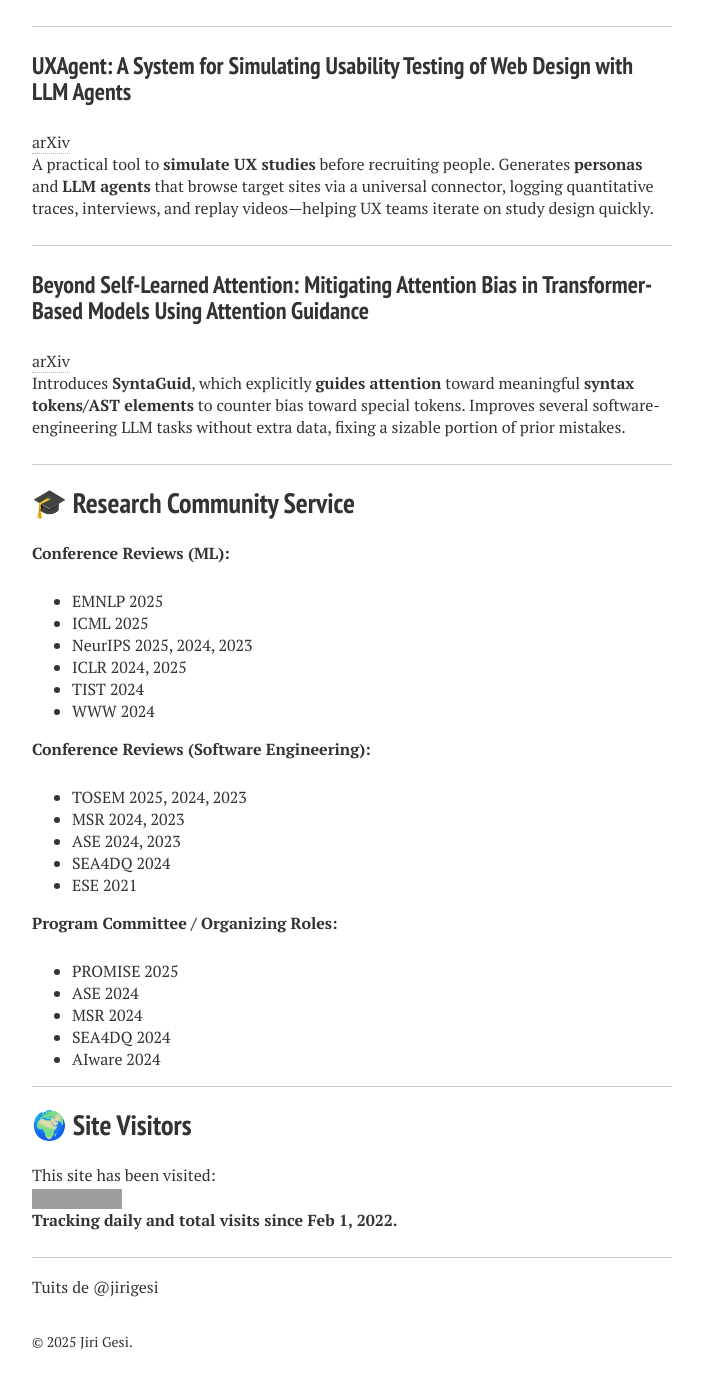
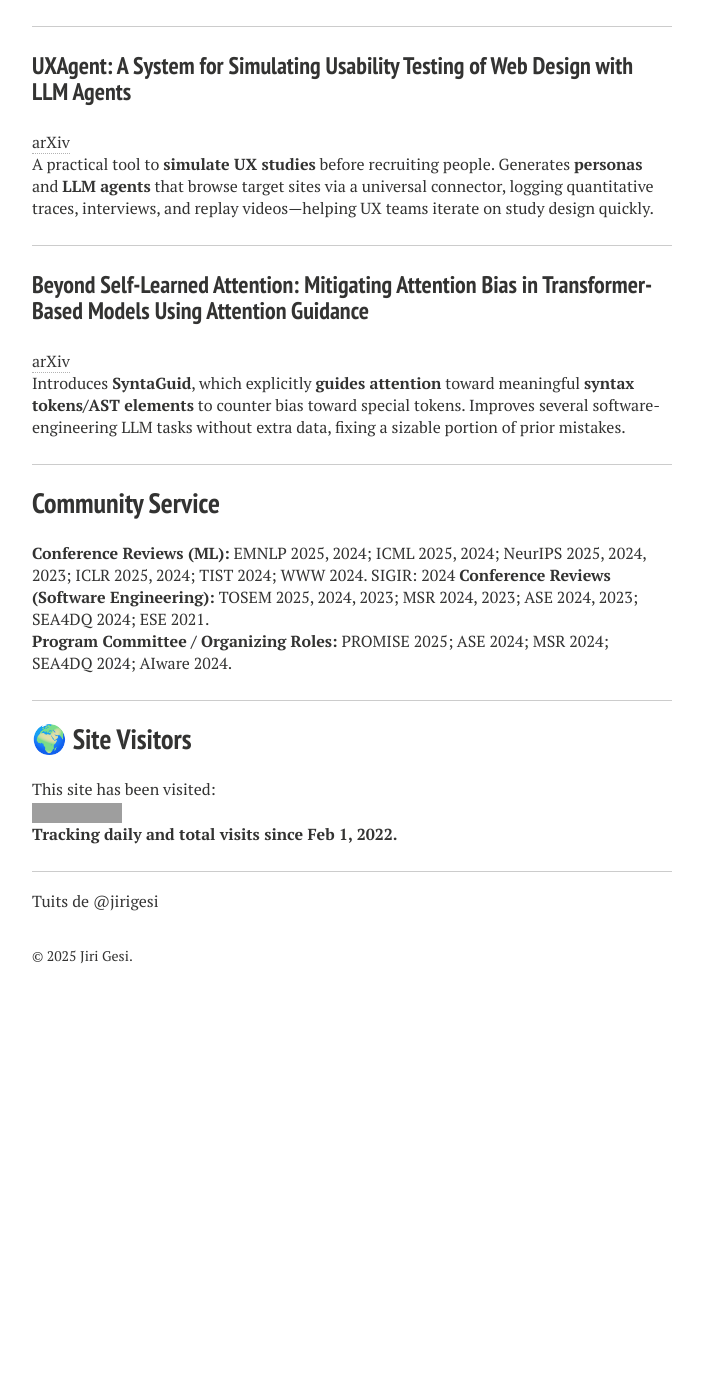
Before and after one commit to Jirigesi/Jirigesi.github.io, a Jekyll site: the page built from index.md, in a window 1280 px wide and 1400 px high, scrolled down 2415 px. Shown: the top 1388 px of the window, without its empty margins (288-991 px from the left). Built offline with Jekyll 4.4.1, drawn with Linux system fonts in a browser that asks for light colours; nearby versions of some CDN libraries; comment, search, counter and statistics services are not loaded; after the commit the page ends 3429 px from its top, so only the background shows below that; grey boxes are pictures that could not be loaded.

Commit message:
Update index.md

```diff
--- a/index.md
+++ b/index.md
@@ -80,29 +80,12 @@ Introduces **SyntaGuid**, which explicitly **guides attention** toward meaningfu
 
 ---
 
-## 🎓 Research Community Service
+## Community Service
 
-**Conference Reviews (ML):**
-- EMNLP 2025
-- ICML 2025
-- NeurIPS 2025, 2024, 2023
-- ICLR 2024, 2025
-- TIST 2024
-- WWW 2024
+**Conference Reviews (ML):** EMNLP 2025, 2024; ICML 2025, 2024; NeurIPS 2025, 2024, 2023; ICLR 2025, 2024; TIST 2024; WWW 2024. SIGIR: 2024
+**Conference Reviews (Software Engineering):** TOSEM 2025, 2024, 2023; MSR 2024, 2023; ASE 2024, 2023; SEA4DQ 2024; ESE 2021.
+**Program Committee / Organizing Roles:** PROMISE 2025; ASE 2024; MSR 2024; SEA4DQ 2024; AIware 2024.
 
-**Conference Reviews (Software Engineering):**
-- TOSEM 2025, 2024, 2023
-- MSR 2024, 2023
-- ASE 2024, 2023
-- SEA4DQ 2024
-- ESE 2021
-
-**Program Committee / Organizing Roles:**
-- PROMISE 2025
-- ASE 2024
-- MSR 2024
-- SEA4DQ 2024
-- AIware 2024
 
 ---
 
```
